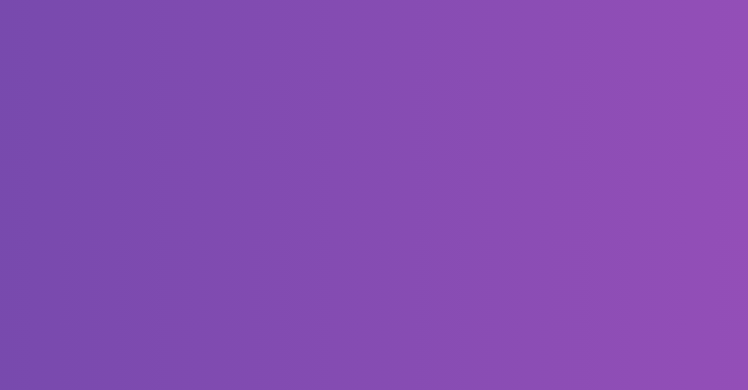
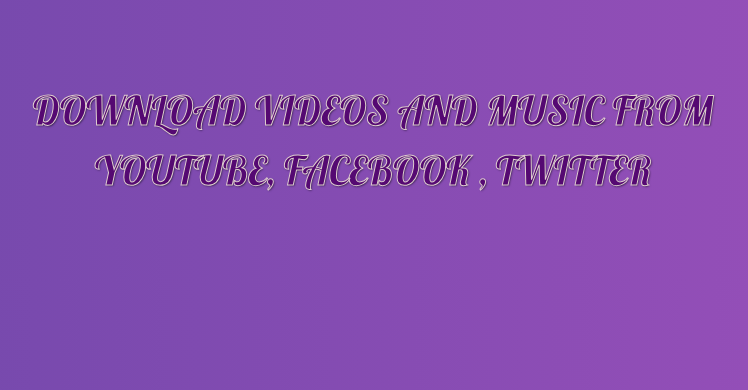
Before and after one commit to shuvra-matrix/yft_downloder, a Django app: page / in a window 1280 px wide. Shown: the part 81-471 px from the top of the page, without its empty margins (267-1015 px from the left). Run offline with Django 4.2, Linux system fonts and the light colour scheme.

Commit message:
update pwa

```diff
--- a/templates/index.html
+++ b/templates/index.html
@@ -1,4 +1,9 @@
 {% extends 'header.html' %} {% block body_block %}
-<div class=""></div>
-
+<div class="yt_main">
+  <div class="yt_sub">
+    <p class="yt_p" style="color: #550972 !important ; font-size: 2.5rem">
+      DOWNLOAD VIDEOS AND MUSIC FROM YOUTUBE, FACEBOOK , TWITTER
+    </p>
+  </div>
+</div>
 {% endblock %}
```
